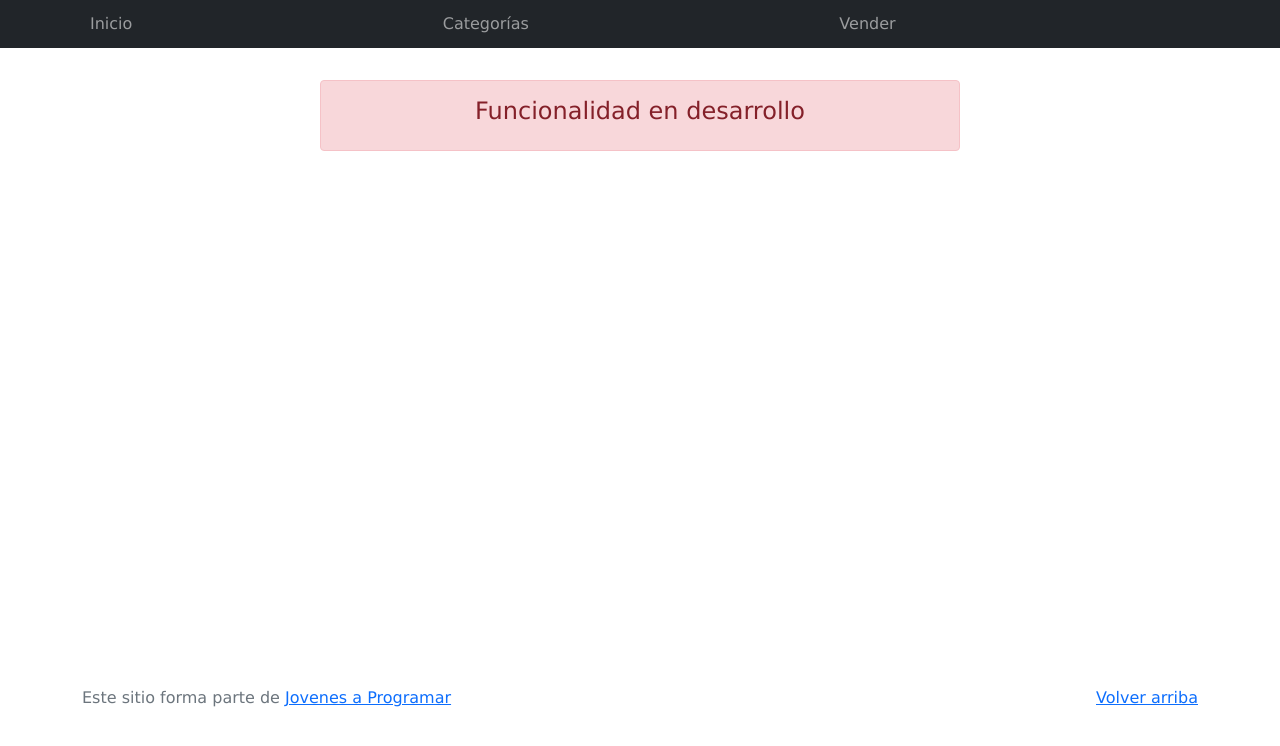
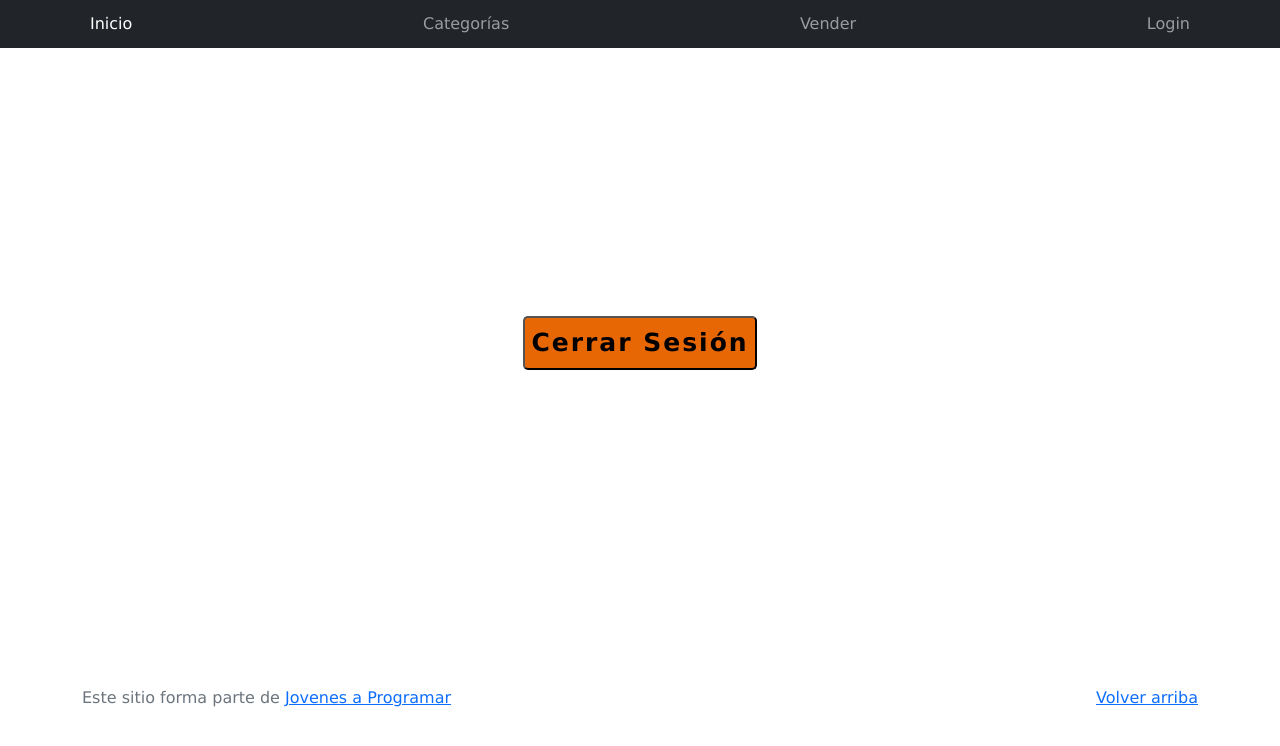
Before and after one commit to reynoso-dev/workspace-inicial, a plain HTML site: page my-profile.html in a window 1280 px wide. Drawn offline with Linux system fonts and the light colour scheme.

Commit message:
Update my-profile.html
Se modificó la sección de Perfil

```diff
--- a/my-profile.html
+++ b/my-profile.html
@@ -36,7 +36,7 @@
       <div class="collapse navbar-collapse" id="navbarNav">
         <ul class="navbar-nav w-100 justify-content-between">
           <li class="nav-item">
-            <a class="nav-link" href="index.html">Inicio</a>
+            <a class="nav-link active" href="index.html">Inicio</a>
           </li>
           <li class="nav-item">
             <a class="nav-link" href="categories.html">Categorías</a>
@@ -45,16 +45,15 @@
             <a class="nav-link" href="sell.html">Vender</a>
           </li>
           <li class="nav-item">
+            <a class="nav-link" href="login.html">Login</a>
           </li>
         </ul>
       </div>
     </div>
   </nav>
-  <main>
-    <div class="container">
-      <div class="alert alert-danger text-center" role="alert">
-        <h4 class="alert-heading">Funcionalidad en desarrollo</h4>
-      </div>
+   <main class="main-profile">
+    <div class="container-profile">
+      <button id="logoutBtn" class="button">Cerrar Sesión</button>
     </div>
   </main>
   <footer class="text-muted">
```
